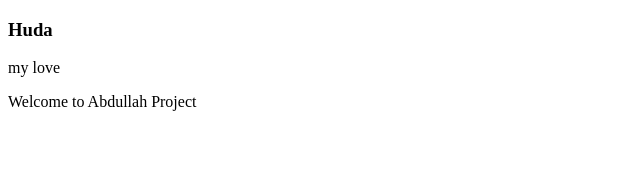
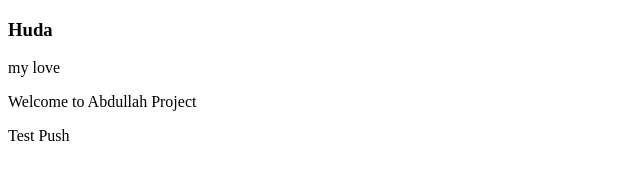
Before and after one commit to imo3tmd/abdullah, a plain HTML site: page index.html in a window 1280 px wide. Shown: the full height of the page, 0-640 px from the left. Drawn offline with Linux system fonts and the light colour scheme.

Commit message:
test add Push line

```diff
--- a/index.html
+++ b/index.html
@@ -7,5 +7,6 @@
 <h3>Huda</h3>
 <p>my love</p>
 <p>Welcome to Abdullah Project</p>
+<p>Test Push </p>
 </body>
 </html>
```
